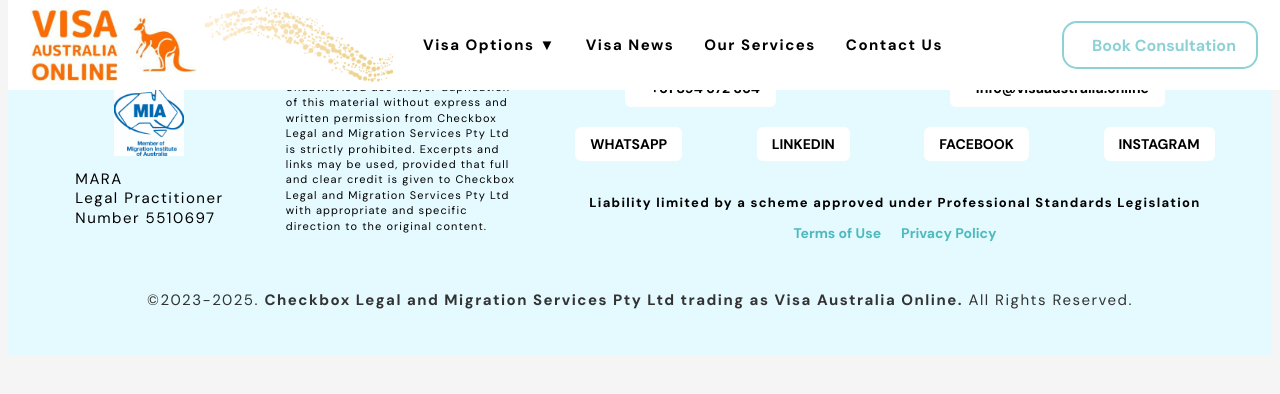
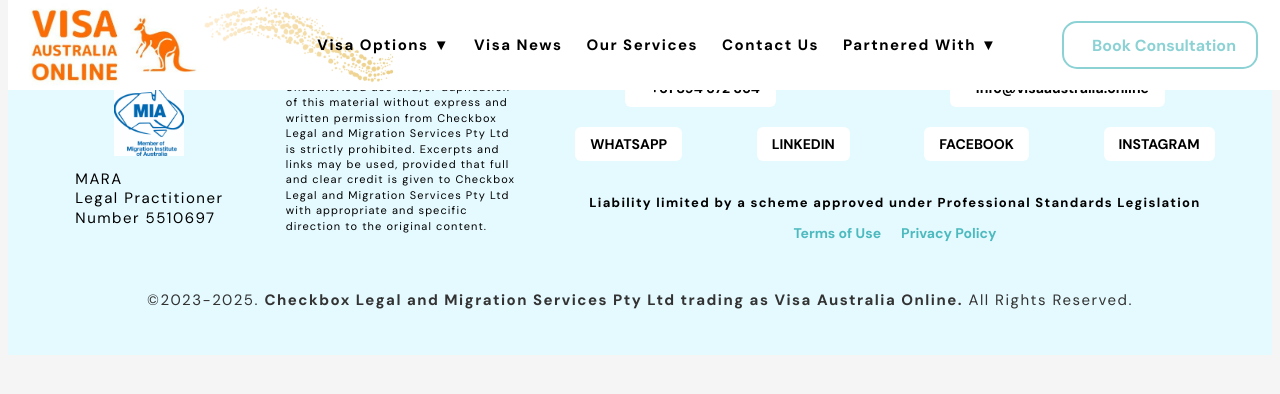
Before and after one commit to Petrychuk/aussieway-visa, a Next.js app: page /our-services in a window 1280 px wide. Shown: the top 394 px of the page. Built offline with nearby package versions, Linux system fonts and the light colour scheme.

Commit message:
Add tab Parnered With in menu

```diff
--- a/components/common/Header.js
+++ b/components/common/Header.js
@@ -6,20 +6,24 @@
 import DropdownItem from '@/components/buttons/DropdownItem';
 
 export default function Header() {
-  const [showDropdown, setShowDropdown] = useState(false);
   const [isMobileMenuOpen, setIsMobileMenuOpen] = useState(false);
+  const [activeDropdown, setActiveDropdown] = useState(null);
 
   const dropdownTimeoutRef = useRef(null);
 
-  const handleDropdownEnter = () => {
+  const handleDropdownEnter = (menu) => {
     if (dropdownTimeoutRef.current) clearTimeout(dropdownTimeoutRef.current);
-    setShowDropdown(true);
+    setActiveDropdown(menu);
   };
 
   const handleDropdownLeave = () => {
     dropdownTimeoutRef.current = setTimeout(() => {
-      setShowDropdown(false);
-    }, 300); // задержка для user-friendly UX
+      setActiveDropdown(null);
+    }, 300);
+  };
+
+  const handleMobileDropdownToggle = (menu) => {
+    setActiveDropdown(activeDropdown === menu ? null : menu);
   };
 
   return (
@@ -57,21 +61,15 @@
           <ul className={styles.menu}>
             <li
               className={styles.dropdown}
-                onMouseEnter={() => {
-                  if (window.innerWidth > 991) handleDropdownEnter();
-                }}
-                onMouseLeave={() => {
-                  if (window.innerWidth > 991) handleDropdownLeave();
-                }}
-                onClick={() => {
-                  if (window.innerWidth <= 991) setShowDropdown(!showDropdown);
-                }}
+              onMouseEnter={() => window.innerWidth > 991 && handleDropdownEnter('visa')}
+              onMouseLeave={() => window.innerWidth > 991 && handleDropdownLeave()}
+              onClick={() => window.innerWidth <= 991 && handleMobileDropdownToggle('visa')}
             >
               <span className={styles.link}>
                 Visa Options{' '}
-                <span className={`${styles.arrow} ${showDropdown ? styles.arrowUp : ''}`}>▼</span>
+                <span className={`${styles.arrow} ${activeDropdown === 'visa' ? styles.arrowUp : ''}`}>▼</span>
               </span>
-              {showDropdown && (
+              {activeDropdown === 'visa' && (
                 <ul className={styles.dropdownMenu}>
                   <DropdownItem href="/skilled-visa" label="Skilled Visa" />
                   <DropdownItem href="/family-visa" label="Family Visa" />
@@ -86,6 +84,23 @@
             <li><Link href="/visa-news">Visa News</Link></li>
             <li><Link href="/our-services">Our Services</Link></li>
             <li><Link href="/contact">Contact Us</Link></li>
+            <li
+              className={styles.dropdown}
+              onMouseEnter={() => window.innerWidth > 991 && handleDropdownEnter('partner')}
+              onMouseLeave={() => window.innerWidth > 991 && handleDropdownLeave()}
+              onClick={() => window.innerWidth <= 991 && handleMobileDropdownToggle('partner')}
+            >
+              <span className={styles.link}>
+                Partnered With{' '}
+                <span className={`${styles.arrow} ${activeDropdown === 'partner' ? styles.arrowUp : ''}`}>▼</span>
+              </span>
+              {activeDropdown === 'partner' && (
+                <ul className={styles.dropdownMenu}>
+                  <DropdownItem href="https://checkboxlegal.com.au/" label="Checkbox Legal" />
+                  <DropdownItem href="https://flatfeeconveyancing.com.au/" label="Flat Fee Conveyancing" />
+                </ul>
+              )}
+            </li>
           </ul>
         </nav>
 
--- a/styles/base/variables.css
+++ b/styles/base/variables.css
@@ -20,7 +20,7 @@
   --border-radius: 15px;
   --border-radius-button: 15px;
   --font-size-button: 16px;
-  --gap-desktop: 30px;
+  --gap-desktop: 24px;
   --gap-mobile: 10px;
 
    /* 🔤 Шрифты */
--- a/styles/layout/header.module.css
+++ b/styles/layout/header.module.css
@@ -59,18 +59,18 @@
 }
 
 .nav {
-  display: flex;
-  justify-content: center;
-  font-size: var(--font-size-menu);
-  font-weight: var(--font-weight-header);
   position: absolute;
-  left: 50%;
+  left: 48%; /* было 50% */
   top: 50%;
   transform: translate(-50%, -50%);
   display: flex;
   align-items: center;
+  font-size: var(--font-size-menu);
+  font-weight: var(--font-weight-header);
   gap: var(--gap-desktop);
+  white-space: nowrap;
 }
+
 
 .menu {
   display: flex;
```
Lines whose indentation alone changed are shown as unchanged.
